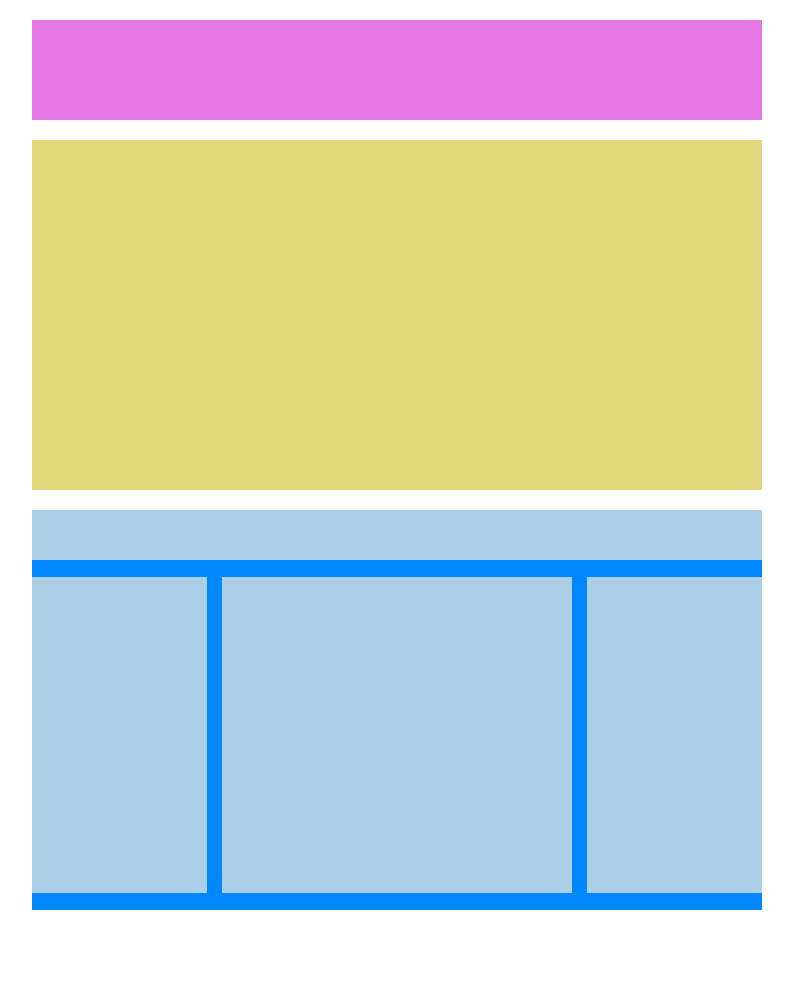
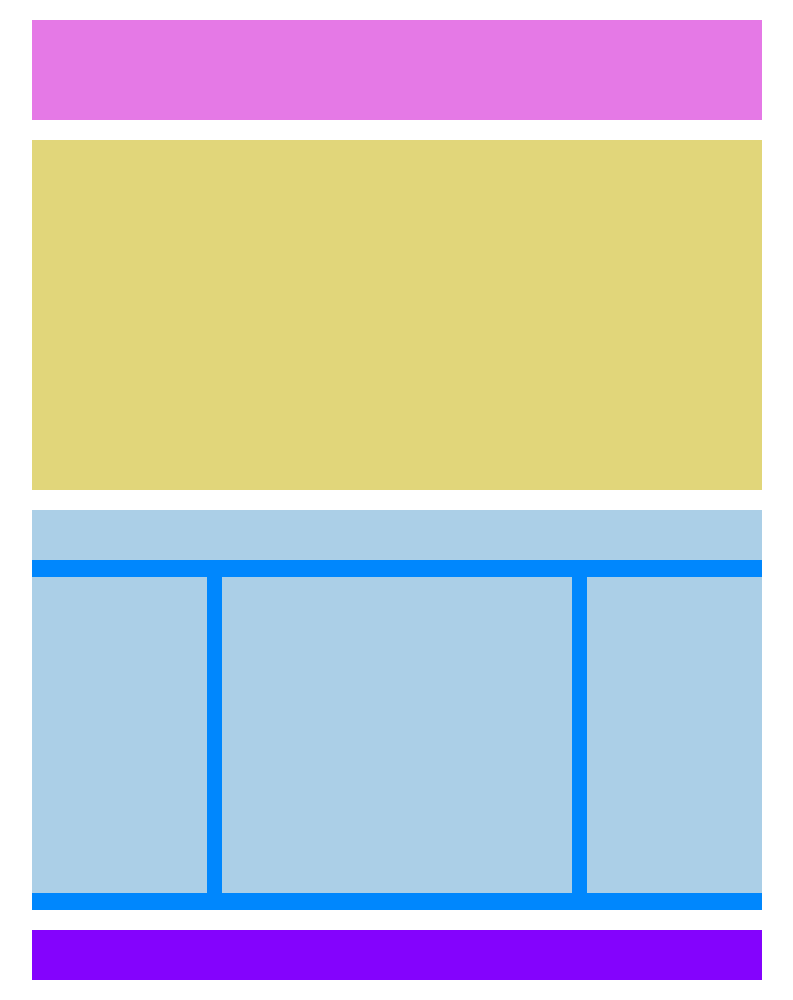
Before and after one commit to DamianoLandi/htmlcss-struttura-wp, a plain HTML site: page index.html in a window 1280 px wide. Shown: the whole page, without its empty margins (243-1036 px from the left). Before the commit the page ends 930 px from the top, so only its background shows below. Drawn offline with Linux system fonts and the light colour scheme.

Commit message:
DarkPurple Div

```diff
--- a/css/style.css
+++ b/css/style.css
@@ -66,3 +66,8 @@
 #light-blue4{
     float:right;
 }
+
+#dark-purple{
+    height:50px;
+    background-color: rgb(132,3,253);
+}
--- a/index.html
+++ b/index.html
@@ -17,6 +17,7 @@
             <div id="light-blue3" class="light-blue"></div>
             <div id="light-blue4" class="light-blue"></div>
         </div>
+        <div id="dark-purple" class="section"></div>
     </div>
 </body>
 </html>
```
